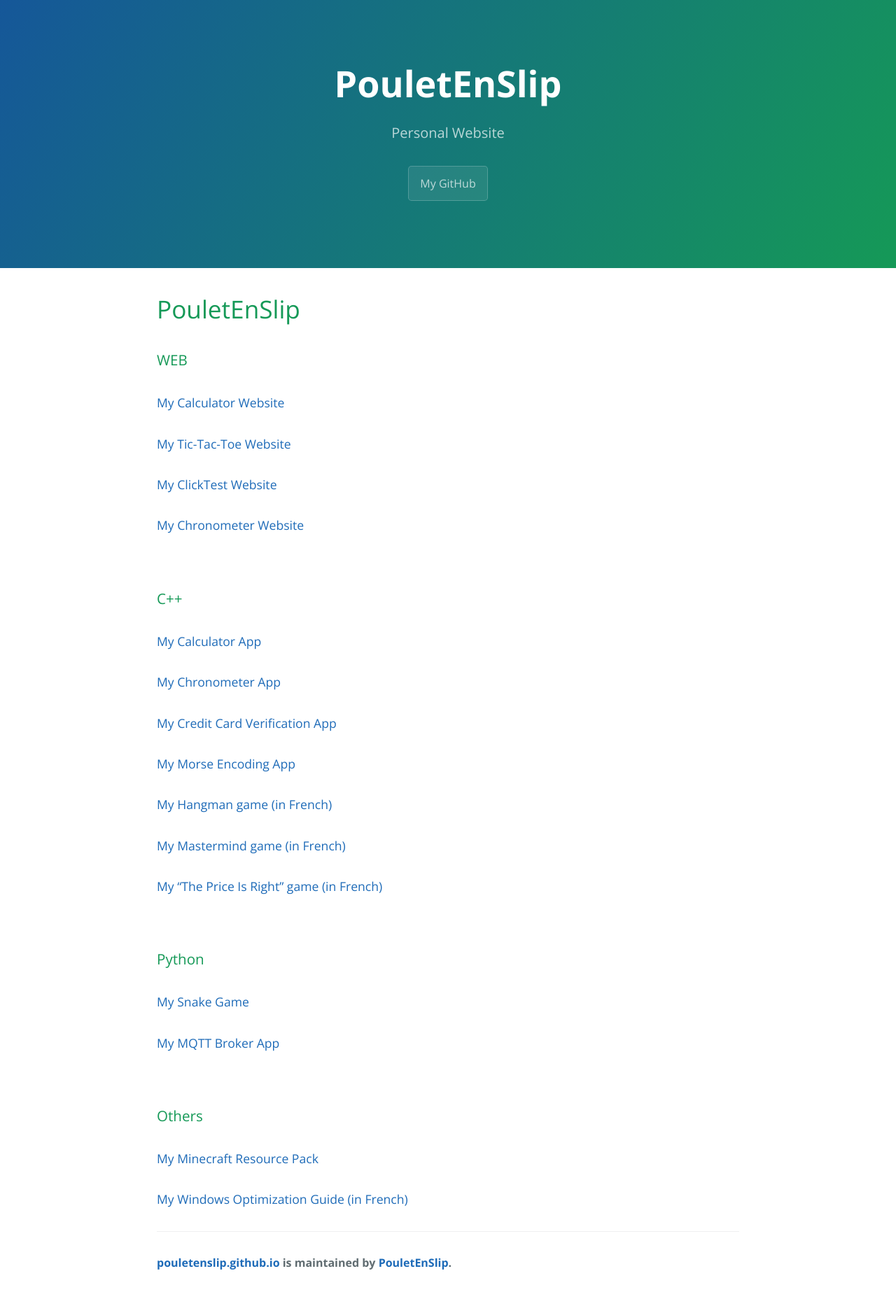
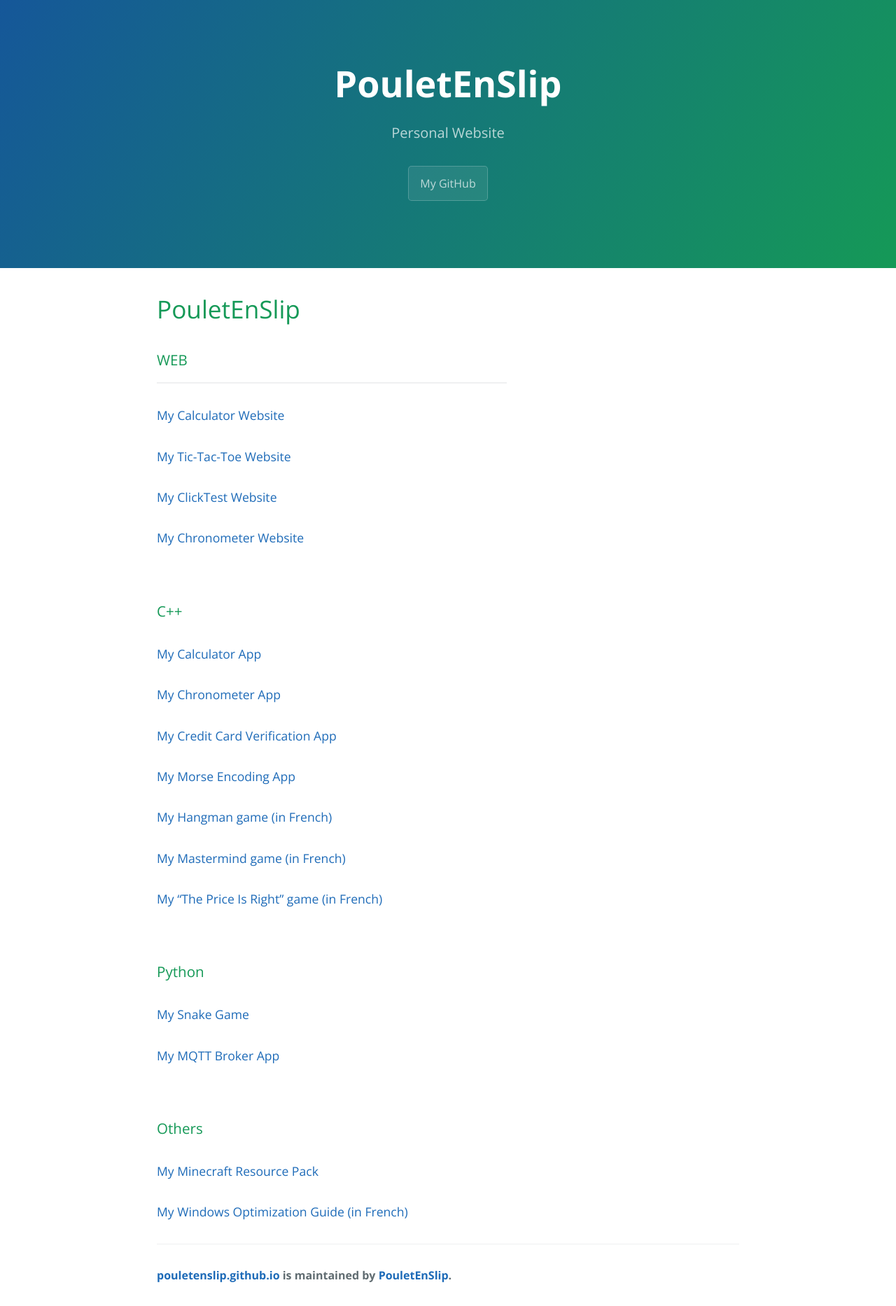
Before and after one commit to PouletEnSlip/pouletenslip.github.io, a Jekyll site: the page built from index.md, in a window 1280 px wide. Shown: the whole page at 70% size. Built offline with Jekyll 4.4.1, drawn with Linux system fonts in a browser that asks for light colours; comment, search, counter and statistics services are not loaded; our own code applies the rules of GitHub Pages for plain Markdown files.

Commit message:
Update index.md

```diff
--- a/index.md
+++ b/index.md
@@ -4,6 +4,7 @@ layout: default
 # PouletEnSlip
 
 ### WEB
+<hr width="500px">
 #### [My Calculator Website](pages/calculator/)
 #### [My Tic-Tac-Toe Website](pages/tictactoe/)
 #### [My ClickTest Website](pages/clicktest/)
```
